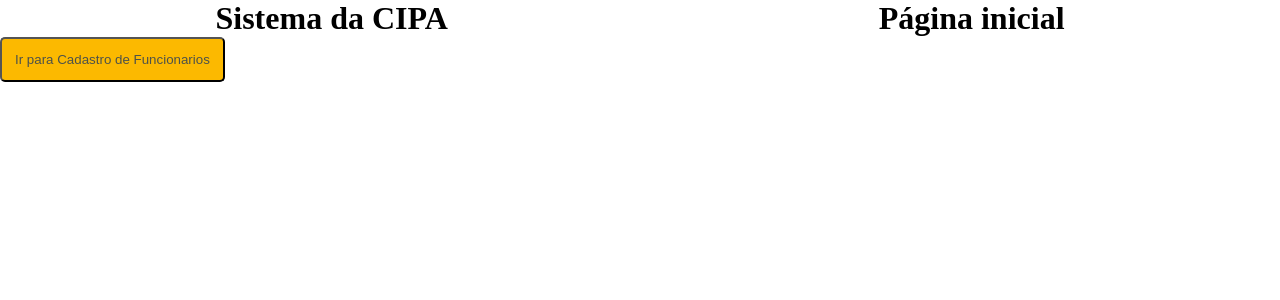
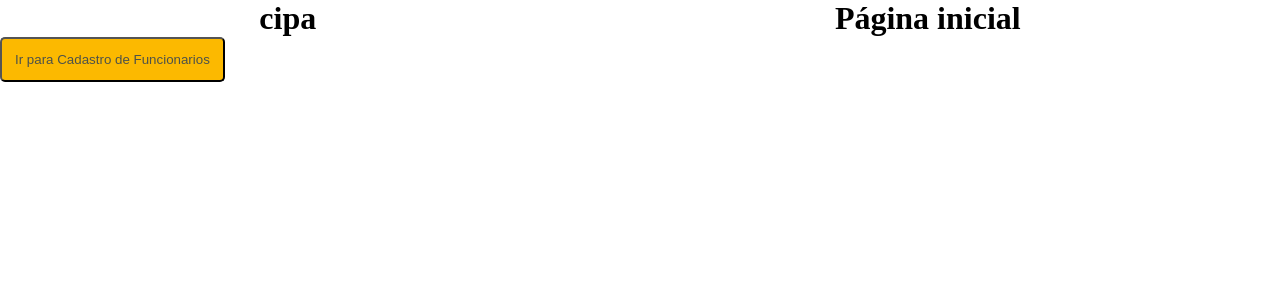
Before and after one commit to projectcipa/Cipa-Project-Main, a PHP site: page / in a window 1280 px wide. Shown: the top 300 px of the page. Run offline with PHP 8.4, Linux system fonts and the light colour scheme.

Commit message:
alterei a pagina inicial

```diff
--- a/views/PaginaInicial.php
+++ b/views/PaginaInicial.php
@@ -10,7 +10,7 @@
 <body>
 
     <header>
-        <h1>Sistema da CIPA</h1>
+        <h1>cipa</h1>
         <h1>Página inicial</h1>
     </header>
 
```
